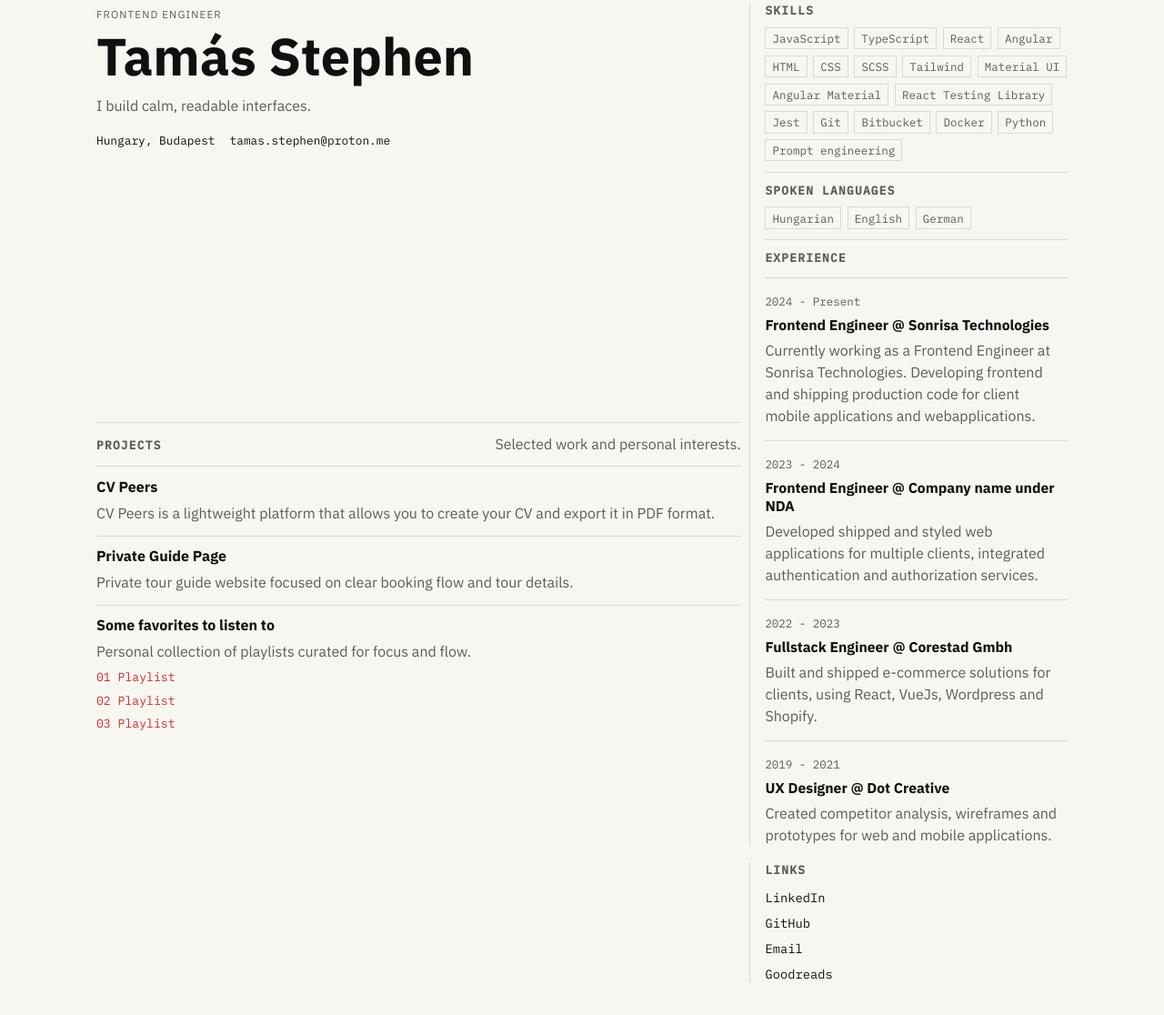
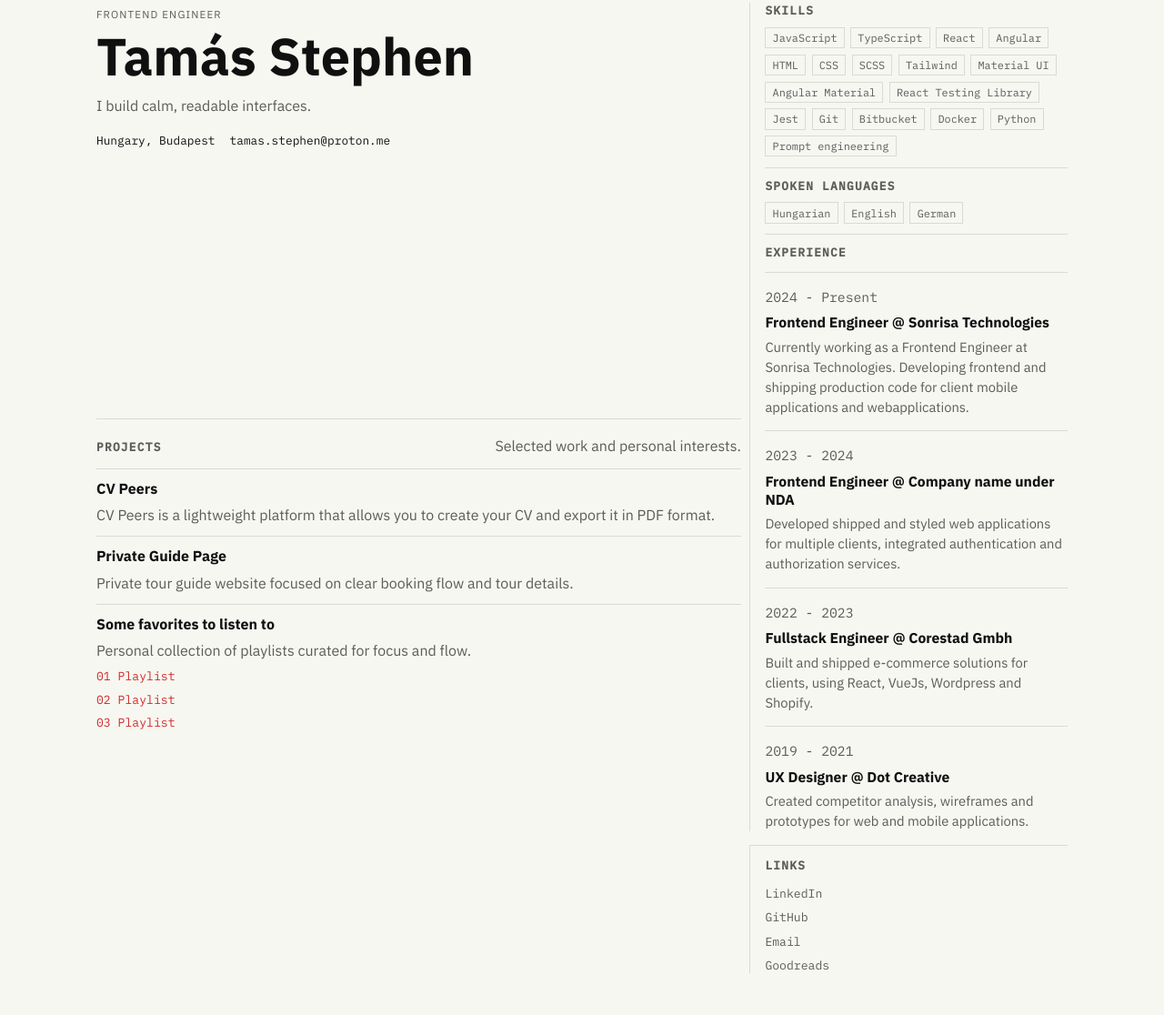
Before and after one commit to tamasstephen/personal_v3, a plain HTML site: page index.html in a window 1280 px wide. Shown: the part 80-1196 px from the top of the page at 91% size. Drawn offline with Linux system fonts and the light colour scheme.

Commit message:
Tighten spacing and hierarchy polish

```diff
--- a/styles.css
+++ b/styles.css
@@ -33,13 +33,13 @@ body {
 .column-left {
   grid-column: 1 / span 8;
   display: grid;
-  gap: 1.1rem;
+  gap: 1.4rem;
 }
 
 .column-right {
   grid-column: 9 / span 4;
   display: grid;
-  gap: 1.1rem;
+  gap: 0.9rem;
 }
 
 .top {
@@ -128,6 +128,7 @@ h1 {
 .sidebar {
   border-left: 1px solid var(--line);
   padding-left: 1rem;
+  font-size: 0.95rem;
 }
 
 .sidebar h2,
@@ -161,7 +162,7 @@ h1 {
   flex-wrap: wrap;
   gap: 0.4rem;
   font-family: "IBM Plex Mono", monospace;
-  font-size: 0.78rem;
+  font-size: 0.74rem;
   color: var(--muted);
 }
 
@@ -197,12 +198,13 @@ h1 {
 .timeline p {
   margin: 0.4rem 0 0;
   color: var(--muted);
+  font-size: 0.92rem;
   line-height: 1.5;
 }
 
 .projects {
   border-top: 1px solid var(--line);
-  padding-top: 0.8rem;
+  padding-top: 1.2rem;
 }
 
 .section-title {
@@ -220,7 +222,7 @@ h1 {
 .project-list {
   margin-top: 0.9rem;
   display: grid;
-  gap: 0.8rem;
+  gap: 0.7rem;
 }
 
 .project-card {
@@ -275,6 +277,8 @@ h1 {
 .states {
   border-left: 1px solid var(--line);
   padding-left: 1rem;
+  border-top: 1px solid var(--line);
+  padding-top: 0.8rem;
 }
 
 .states ul {
@@ -282,18 +286,19 @@ h1 {
   padding: 0;
   list-style: none;
   display: grid;
-  gap: 0.5rem;
+  gap: 0.4rem;
 }
 
 .states a {
-  color: var(--ink);
+  color: var(--muted);
   text-decoration: none;
   font-family: "IBM Plex Mono", monospace;
-  font-size: 0.86rem;
+  font-size: 0.82rem;
 }
 
 .states a:hover,
 .states a:focus-visible {
+  color: var(--ink);
   text-decoration: underline;
 }
 
```
